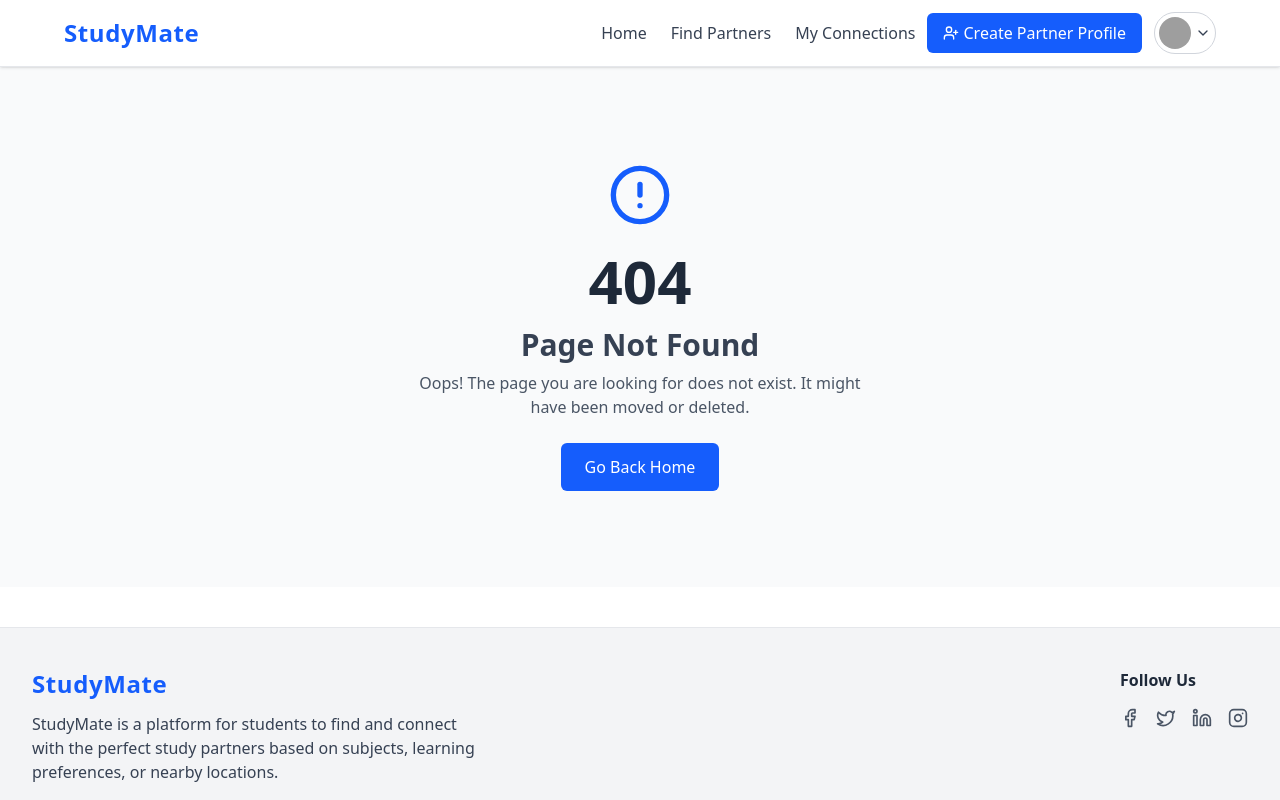
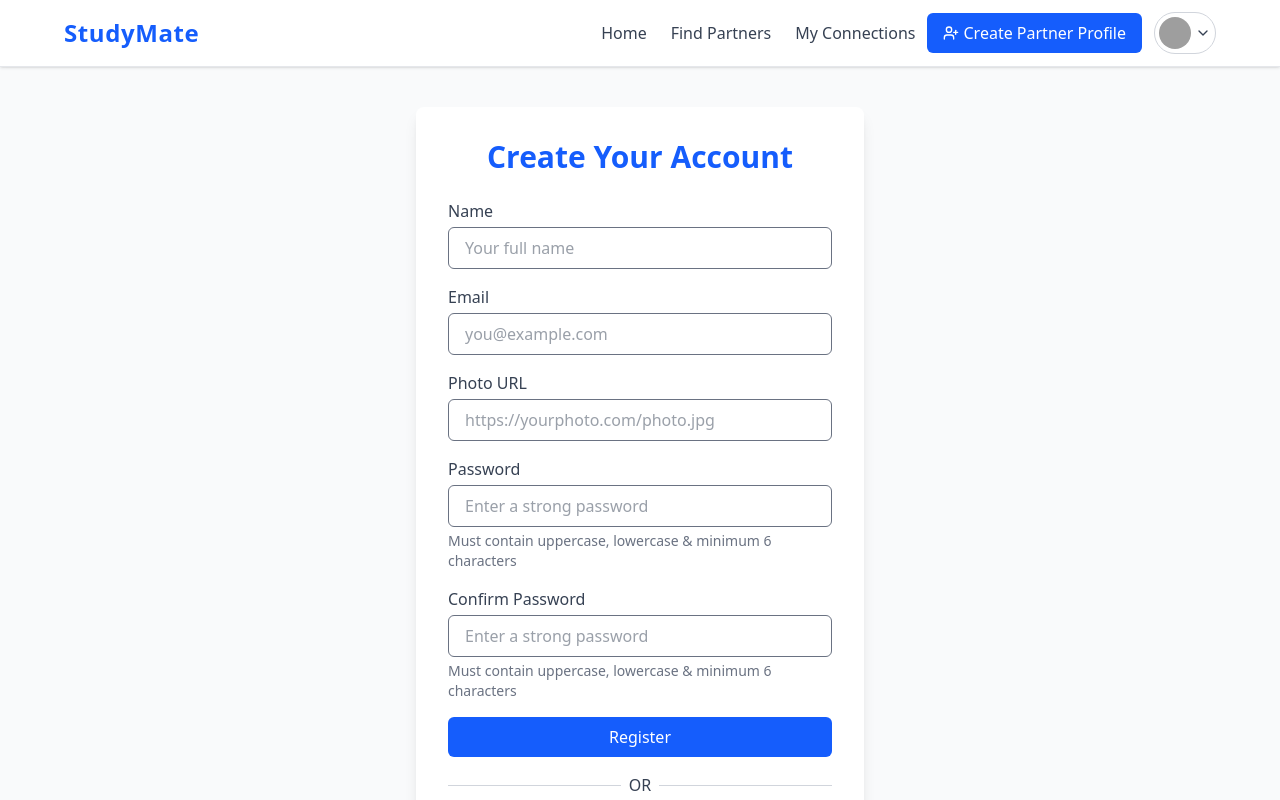
Before and after one commit to BK-Bagchi/study-mate, a React app: page /register in a window 1280 px wide. Shown: the top 800 px of the page. Built offline with nearby package versions, Linux system fonts and the light colour scheme; grey boxes are pictures that could not be loaded; the HTML template or start-up script is replaced by a standard one.

Commit message:
Register page init markup done

```diff
--- a/src/App.jsx
+++ b/src/App.jsx
@@ -4,6 +4,7 @@ import Navbar from "./components/Navbar.jsx";
 import Footer from "./components/Footer.jsx";
 import NotFound from "./components/NotFound.jsx";
 import Home from "./pages/Home/Home.jsx";
+import Register from "./forms/Register.jsx";
 const Layout = () => {
   return (
     <>
@@ -18,6 +19,7 @@ function App() {
     <Routes>
       <Route path="/" element={<Layout />}>
         <Route index element={<Home />} />
+        <Route path="/register" element={<Register />} />
         <Route path="*" element={<NotFound />} />
       </Route>
     </Routes>
--- a/src/components/Footer.jsx
+++ b/src/components/Footer.jsx
@@ -2,9 +2,8 @@ import { Facebook, Twitter, Linkedin, Instagram } from "lucide-react";
 
 const Footer = () => {
   return (
-    <footer className="bg-gray-100 border-t border-gray-200 mt-10">
+    <footer className="bg-gray-100 border-t border-gray-200">
       <div className="max-w-7xl mx-auto px-4 py-10 md:px-8">
-        {/* Top Section: Logo + Description */}
         <div className="flex flex-col md:flex-row md:justify-between md:items-start gap-6 md:gap-0">
           <div className="flex flex-col gap-3">
             <h1 className="text-2xl font-bold text-blue-600 tracking-wide">
@@ -17,7 +16,6 @@ const Footer = () => {
             </p>
           </div>
 
-          {/* Social Media */}
           <div className="flex flex-col gap-2">
             <h2 className="text-gray-800 font-semibold">Follow Us</h2>
             <div className="flex gap-4 mt-2">
@@ -49,7 +47,6 @@ const Footer = () => {
           </div>
         </div>
 
-        {/* Bottom Section: Copyright */}
         <div className="mt-8 border-t border-gray-300 pt-4 text-center text-gray-600 text-sm">
           © {new Date().getFullYear()} StudyMate. All rights reserved.
         </div>
--- /dev/null
+++ b/src/forms/Register.jsx
@@ -0,0 +1,134 @@
+import { Link } from "react-router-dom";
+import GoogleIcon from "../assets/Icon_Google.png";
+
+const Register = () => {
+  return (
+    <div className="flex items-center justify-center bg-gray-50 border-b border-gray-200 px-4 py-10">
+      <div className="max-w-md w-full bg-white p-8 rounded-lg shadow-lg">
+        <h2 className="text-3xl font-bold text-center text-blue-600 mb-6">
+          Create Your Account
+        </h2>
+
+        <form className="space-y-4">
+          <div>
+            <label
+              htmlFor="name"
+              className="block text-gray-700 font-medium mb-1"
+            >
+              Name
+            </label>
+            <input
+              type="text"
+              id="name"
+              placeholder="Your full name"
+              className="w-full px-4 py-2 text-gray-700 border border-gray-500 rounded-md focus:outline-none focus:ring-2 focus:ring-blue-400"
+              required
+            />
+          </div>
+
+          <div>
+            <label
+              htmlFor="email"
+              className="block text-gray-700 font-medium mb-1"
+            >
+              Email
+            </label>
+            <input
+              type="email"
+              id="email"
+              placeholder="you@example.com"
+              className="w-full px-4 py-2 text-gray-700 border border-gray-500 rounded-md focus:outline-none focus:ring-2 focus:ring-blue-400"
+              required
+            />
+          </div>
+
+          <div>
+            <label
+              htmlFor="photo"
+              className="block text-gray-700 font-medium mb-1"
+            >
+              Photo URL
+            </label>
+            <input
+              type="url"
+              id="photo"
+              placeholder="https://yourphoto.com/photo.jpg"
+              className="w-full px-4 py-2 text-gray-700 border border-gray-500 rounded-md focus:outline-none focus:ring-2 focus:ring-blue-400"
+            />
+          </div>
+
+          <div>
+            <label
+              htmlFor="password"
+              className="block text-gray-700 font-medium mb-1"
+            >
+              Password
+            </label>
+            <input
+              type="password"
+              id="password"
+              placeholder="Enter a strong password"
+              className="w-full px-4 py-2 text-gray-700 border border-gray-500 rounded-md focus:outline-none focus:ring-2 focus:ring-blue-400"
+              required
+            />
+            <p className="text-sm text-gray-500 mt-1">
+              Must contain uppercase, lowercase & minimum 6 characters
+            </p>
+          </div>
+
+          <div>
+            <label
+              htmlFor="confirm-password"
+              className="block text-gray-700 font-medium mb-1"
+            >
+              Confirm Password
+            </label>
+            <input
+              type="confirm-password"
+              id="password"
+              placeholder="Enter a strong password"
+              className="w-full px-4 py-2 text-gray-700 border border-gray-500 rounded-md focus:outline-none focus:ring-2 focus:ring-blue-400"
+              required
+            />
+            <p className="text-sm text-gray-500 mt-1">
+              Must contain uppercase, lowercase & minimum 6 characters
+            </p>
+          </div>
+
+          <button
+            type="submit"
+            className="w-full bg-blue-600 text-white py-2 rounded-md font-medium hover:bg-blue-700 transition"
+          >
+            Register
+          </button>
+        </form>
+
+        <div className="flex items-center my-4">
+          <hr className="flex-1 border-gray-300" />
+          <span className="mx-2 text-gray-700">OR</span>
+          <hr className="flex-1 border-gray-300" />
+        </div>
+
+        <button
+          type="button"
+          className="w-full flex items-center justify-center text-gray-700 border border-gray-300 py-2 rounded-md hover:bg-gray-100 transition"
+        >
+          <img src={GoogleIcon} alt="Google" className="w-6 h-6 mr-2" />
+          Sign up with Google
+        </button>
+
+        <p className="mt-4 text-center text-gray-600">
+          Already have an account?{" "}
+          <Link
+            to="/login"
+            className="text-blue-600 font-medium hover:underline"
+          >
+            Login
+          </Link>
+        </p>
+      </div>
+    </div>
+  );
+};
+
+export default Register;
```
Also changed, not shown: src/assets/Icon_Google.png (added).
